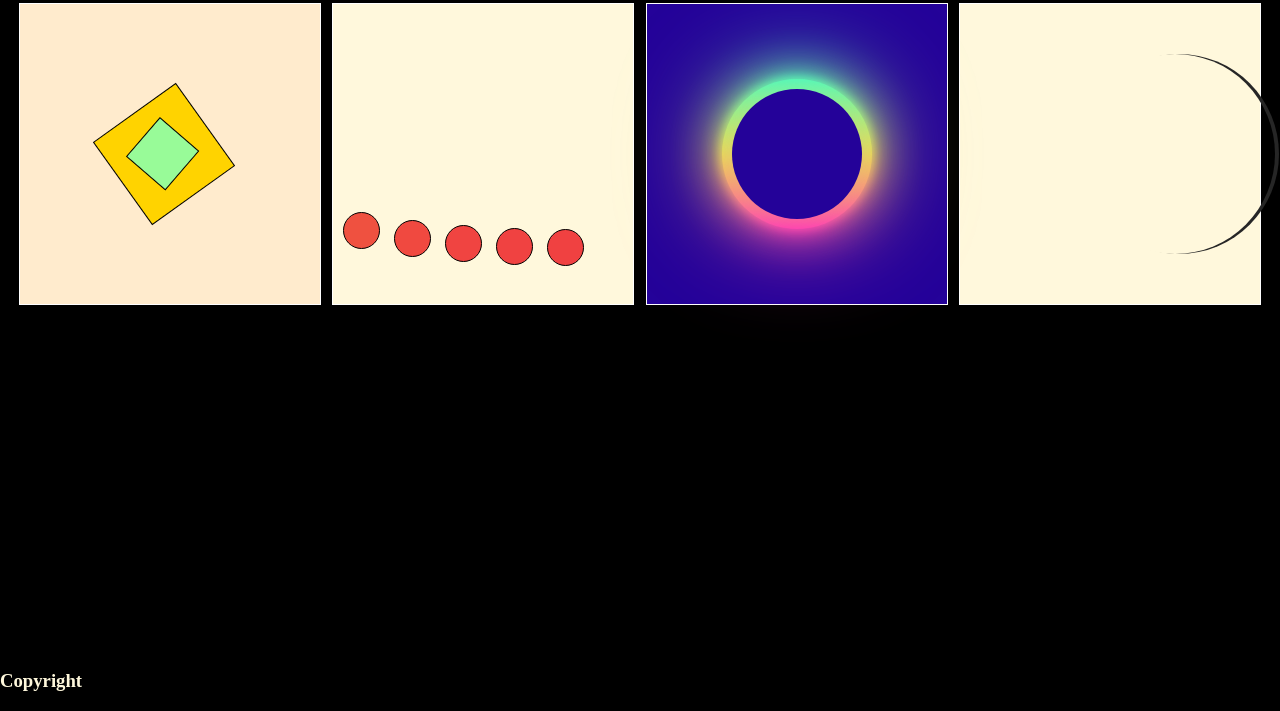
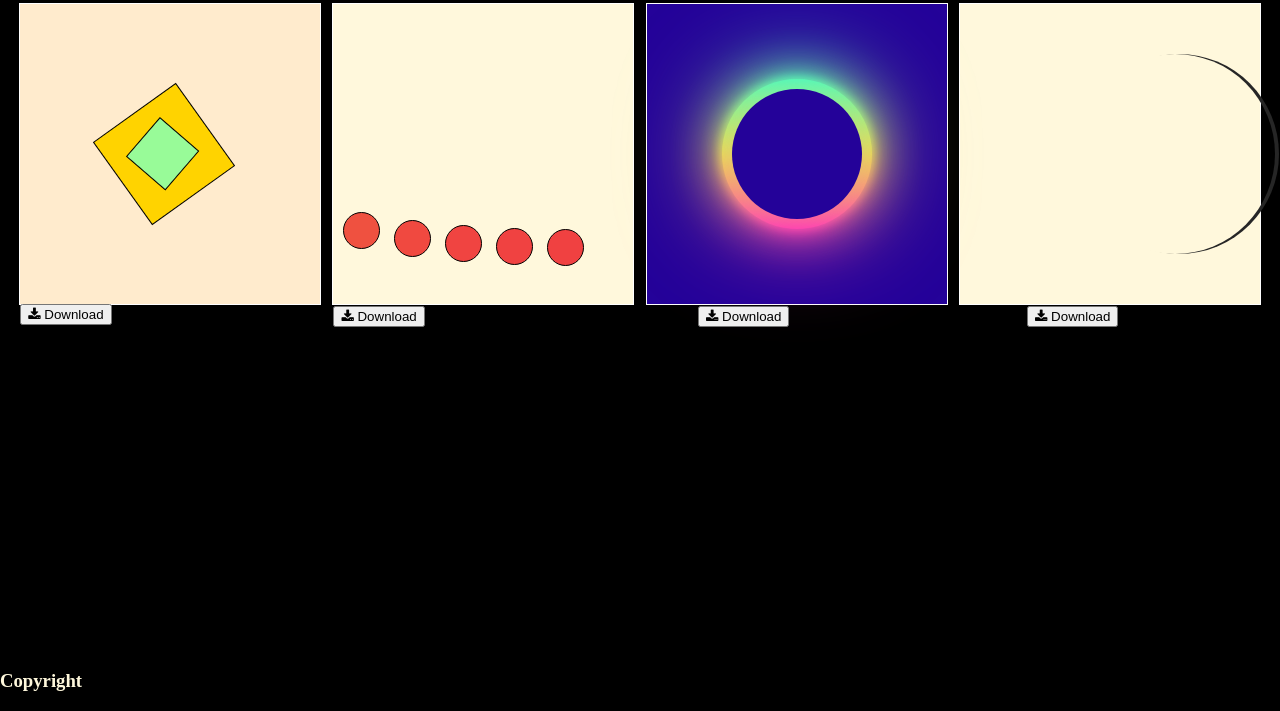
Before and after one commit to Gauravdada/Load-Animation, a plain HTML site: page index.html in a window 1280 px wide. Shown: the part 89-800 px from the top of the page. Drawn offline with Linux system fonts and the light colour scheme.

Commit message:
Add Download button

```diff
--- a/index.html
+++ b/index.html
@@ -4,6 +4,7 @@
     <meta charset="UTF-8" />
     <meta name="viewport" content="width=device-width, initial-scale=1.0" />
     <title>Loading...</title>
+    <link rel="stylesheet" href="https://cdnjs.cloudflare.com/ajax/libs/font-awesome/4.7.0/css/font-awesome.min.css">
     <link rel="stylesheet" href="style.css" />
   </head>
   <body>
@@ -16,7 +17,9 @@
         <div id="outer">
           <div id="inner"></div>
         </div>
+        <button class="btn"><i class="fa fa-download"></i> Download</button>
       </div>
+
 
       <!-- Animation 2 -->
       <div id="animation2">
@@ -25,6 +28,7 @@
         <span class="dot"></span>
         <span class="dot"></span>
         <span class="dot"></span>
+        <div id="button2"><button class="btn"><i class="fa fa-download"></i> Download</button></div>
       </div>
 
       <!-- Animation 3 -->
@@ -35,6 +39,7 @@
           <span></span>
           <span></span>
         </div>
+        <div id="button3"><button class="btn"><i class="fa fa-download"></i> Download</button></div>
       </div>
 
       <!-- Animation 4 -->
@@ -43,6 +48,7 @@
           <div class="ring">
           </div>
         </div>
+        <div id="button4"><button class="btn"><i class="fa fa-download"></i> Download</button></div>
       </div>
 
     </main>
--- a/style.css
+++ b/style.css
@@ -152,6 +152,11 @@ h3{
     100%{top: 25%;}
 }
 
+#button2{
+    position: absolute;
+    top: 395px;
+}
+
 /* Animation 3 */
 
 #animation3{
@@ -212,6 +217,14 @@ h3{
     border-radius: 50%;
 }
 
+#button3{
+    position: absolute;
+    top: 395px;
+    left: 698px;
+}
+
+/* Animation 4 */
+
 #animation4{
     width: 300px;
     height: 300px;
@@ -247,3 +260,9 @@ h3{
     0%{ transform: rotate(0deg);}
     100%{ transform: rotate(360deg);}
 }
+
+#button4{
+    position: absolute;
+    top: 395px;
+    left: 1027px;
+}
```
